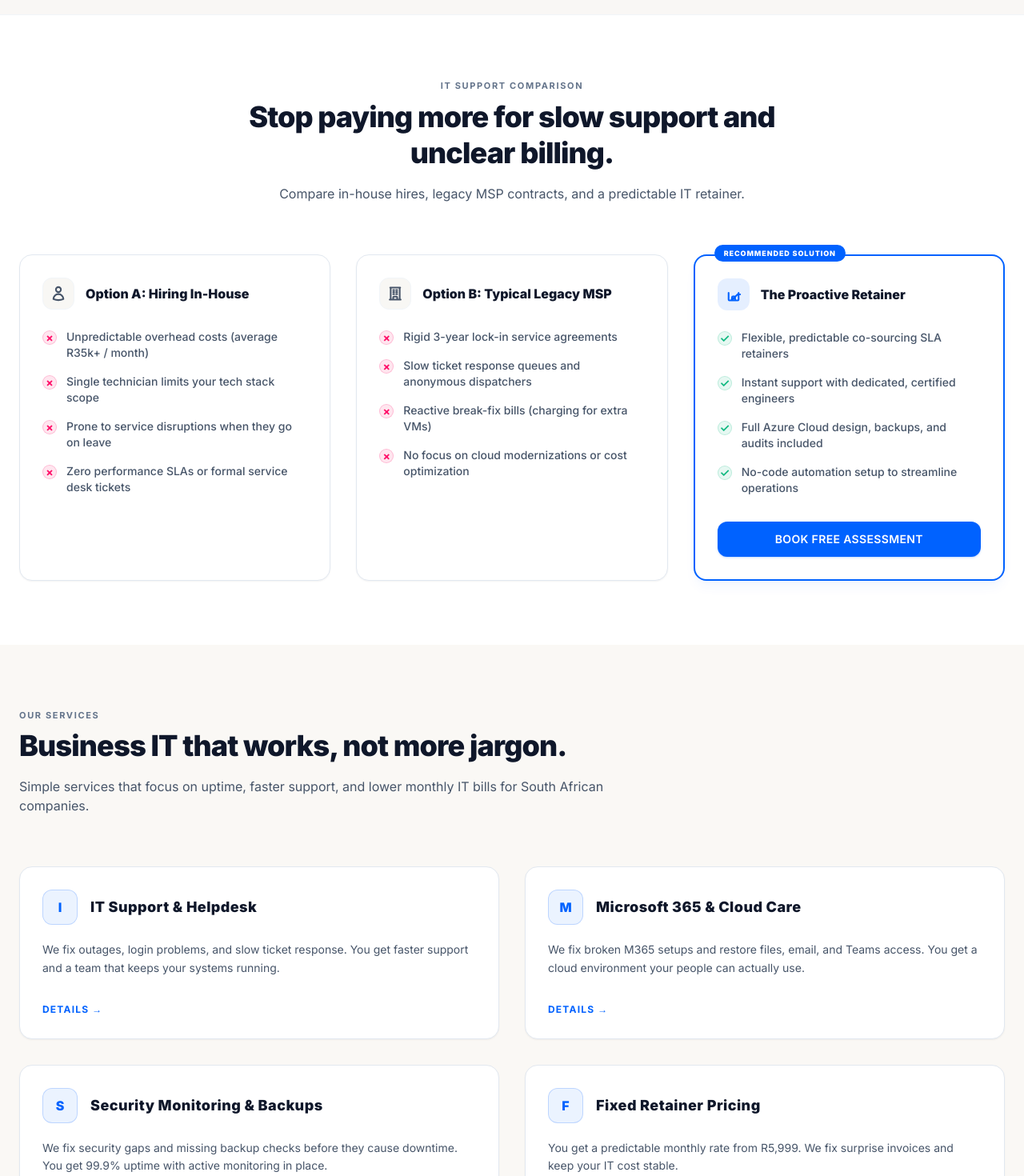
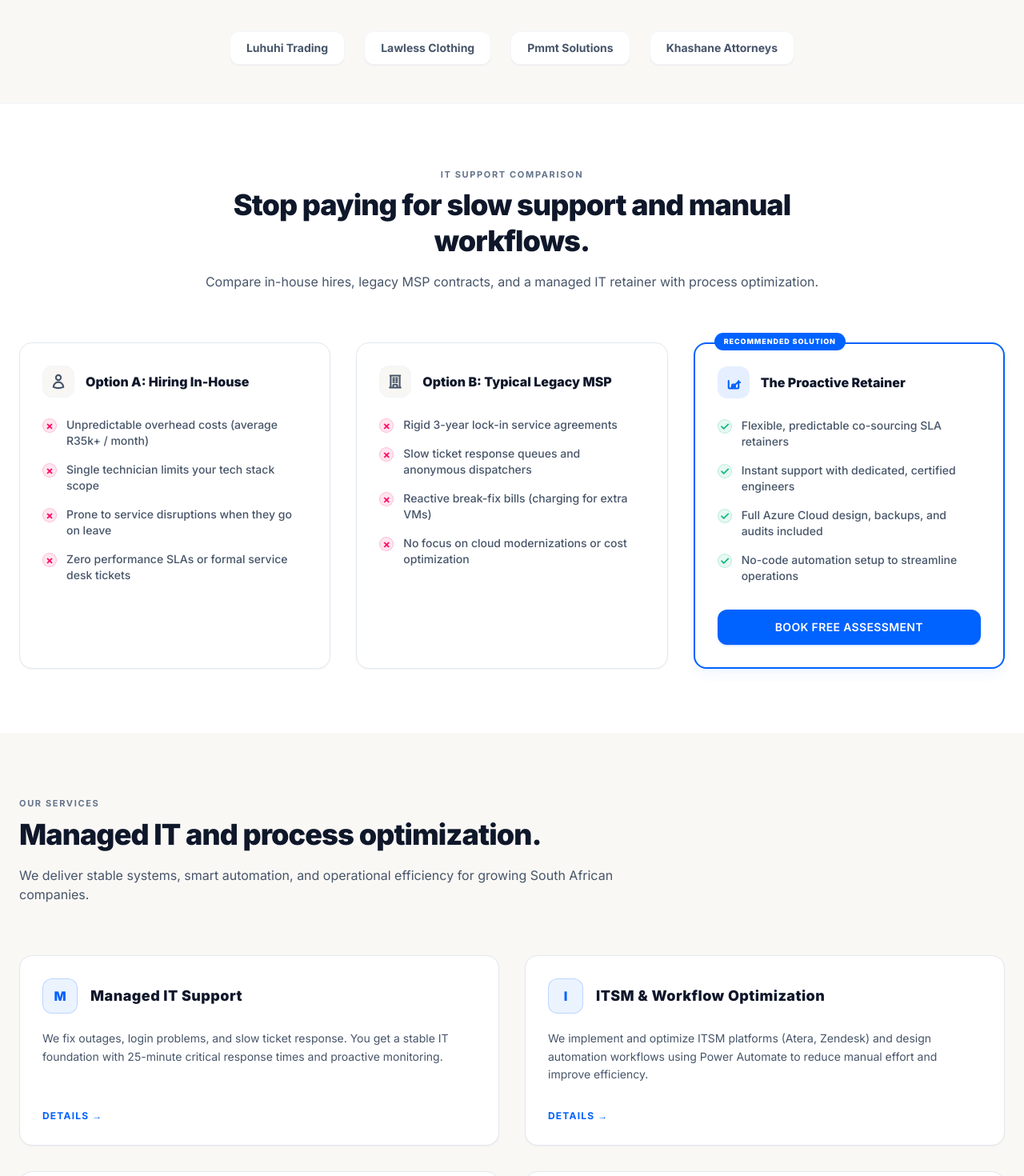
Before and after one commit to DrunkensteinRobot/lutendotech.com, a React (Vite) app: page / in a window 1280 px wide. Shown: the part 1140-2610 px from the top of the page at 80% size. Built offline with nearby package versions, Linux system fonts and the light colour scheme.

Commit message:
Update trust signals and add Certifications with real logos

```diff
--- a/src/App.jsx
+++ b/src/App.jsx
@@ -12,6 +12,7 @@ import Pricing from './components/Pricing';
 import FAQ from './components/FAQ';
 import Contact from './components/Contact';
 import Footer from './components/Footer';
+import Certifications from './components/Certifications';
 
 function App() {
   return (
@@ -28,6 +29,7 @@ function App() {
         <Testimonials />
         <Results />
         <Credentials />
+        <Certifications />
         <Pricing />
         <FAQ />
         <Contact />
--- a/src/components/About.jsx
+++ b/src/components/About.jsx
@@ -15,13 +15,13 @@ export default function About() {
           >
             <span className="section-label mb-2 block">About LK Digital Solutions</span>
             <h2 className="text-3xl sm:text-4xl font-extrabold text-text-dark tracking-tight leading-tight mb-6">
-              We keep business IT stable and simple.
+              We keep IT stable and operations efficient.
             </h2>
             <p className="text-base text-text-secondary leading-relaxed mb-5">
-              We fix slow support, unreliable backups, and systems that fail after updates. Our local team works with South African companies to deliver clear uptime goals and predictable IT operations.
+              We manage your IT foundation while designing the workflows and automation that improve how your team works. From cloud infrastructure to ITSM implementation, we fix slow processes alongside system reliability.
             </p>
             <p className="text-base text-text-secondary leading-relaxed">
-              In eight years, 15 businesses have relied on us for managed support, cloud care, and security monitoring. You get honest reporting, fast response times, and a fixed monthly rate.
+              In eight years, 15 businesses have relied on us for managed support, process optimization, and infrastructure design. You get honest reporting, fast response times, and a fixed monthly rate.
             </p>
           </div>
 
--- /dev/null
+++ b/src/components/Certifications.jsx
@@ -0,0 +1,150 @@
+import useScrollFade from '../hooks/useScrollFade';
+
+export default function Certifications() {
+  const { ref, visible } = useScrollFade();
+
+  const getLogoUrl = (issuer) => {
+    if (issuer.includes('Microsoft')) return 'https://cdn.simpleicons.org/microsoft/00A4EF';
+    if (issuer.includes('CompTIA')) return 'https://cdn.simpleicons.org/comptia/FF4F00';
+    if (issuer.includes('LinkedIn')) return 'https://cdn.simpleicons.org/linkedin/0A66C2';
+    if (issuer.includes('Zendesk')) return 'https://cdn.simpleicons.org/zendesk/03363D';
+    return '';
+  };
+
+  const certs = [
+    {
+      title: "Azure Data Fundamentals",
+      issuer: "Microsoft",
+      date: "Jan 2026",
+      id: "360B30058B674BA1",
+      badge: "☁️"
+    },
+    {
+      title: "System Administration Essentials",
+      issuer: "Microsoft & LinkedIn",
+      date: "Dec 2024",
+      badge: "⚙️"
+    },
+    {
+      title: "Information Protection & Compliance Admin",
+      issuer: "Microsoft",
+      date: "Dec 2024",
+      id: "FA9C950884627379",
+      badge: "🛡️"
+    },
+    {
+      title: "CompTIA A+ ce",
+      issuer: "CompTIA",
+      date: "Nov 2024",
+      badge: "🖥️"
+    },
+    {
+      title: "Endpoint Administrator Associate",
+      issuer: "Microsoft 365",
+      date: "Dec 2024",
+      id: "CB556901CB3E5E65",
+      badge: "🔐"
+    },
+    {
+      title: "Security, Compliance & Identity Fundamentals",
+      issuer: "Microsoft",
+      date: "Nov 2024",
+      id: "7C8D06490FC3635F",
+      badge: "🔒"
+    },
+    {
+      title: "Microsoft 365 Fundamentals",
+      issuer: "Microsoft",
+      date: "Nov 2024",
+      id: "2A3AB13B3762E406",
+      badge: "💼"
+    },
+    {
+      title: "Azure Fundamentals",
+      issuer: "Microsoft",
+      date: "Aug 2024",
+      id: "34D869DBF963D830",
+      badge: "☁️"
+    },
+    {
+      title: "Cybersecurity Foundations",
+      issuer: "LinkedIn",
+      date: "Jun 2024",
+      badge: "🛡️"
+    },
+    {
+      title: "Cybersecurity Threat Landscape",
+      issuer: "LinkedIn",
+      date: "Jun 2024",
+      badge: "🔍"
+    },
+    {
+      title: "Cybersecurity Terminology",
+      issuer: "LinkedIn",
+      date: "Jun 2024",
+      badge: "📚"
+    },
+    {
+      title: "Zendesk Implementation Expert",
+      issuer: "Zendesk",
+      date: "Nov 2023",
+      id: "88yfkgusm8d",
+      badge: "🎧"
+    }
+  ];
+
+  return (
+    <section className="bg-bg-light py-20 relative z-20">
+      <div
+        ref={ref}
+        className={`w-full max-w-7xl mx-auto px-6 transition-all duration-700 ${
+          visible ? 'opacity-100 translate-y-0' : 'opacity-0 translate-y-6'
+        }`}
+      >
+        <div className="text-center max-w-2xl mx-auto mb-12 select-none">
+          <span className="section-label mb-1 block">Licenses & Certifications</span>
+          <h2 className="text-3xl sm:text-4xl font-extrabold text-text-dark tracking-tight leading-tight">
+            Certified Expertise
+          </h2>
+          <p className="text-base text-text-secondary mt-4">
+            Our team holds industry-recognized certifications, ensuring your IT infrastructure is managed according to the highest global standards.
+          </p>
+        </div>
+
+        <div className="grid grid-cols-1 sm:grid-cols-2 md:grid-cols-3 lg:grid-cols-4 gap-4 select-none">
+          {certs.map((cert, i) => (
+            <div
+              key={i}
+              className="bg-white border border-border-light rounded-xl p-5 shadow-xs hover:shadow-md hover:border-accent/30 transition-all duration-300 flex flex-col gap-3 group"
+            >
+              <div className="flex items-start justify-between gap-2">
+                <img src={getLogoUrl(cert.issuer)} alt={cert.issuer} className="h-6 w-6 object-contain" />
+                <span className="text-[9px] font-bold text-text-muted uppercase tracking-wider bg-bg-light px-2 py-0.5 rounded-full border border-border-light">
+                  {cert.issuer}
+                </span>
+              </div>
+
+              <div className="flex-1 flex flex-col justify-center">
+                <h3 className="text-sm font-extrabold text-text-dark leading-snug group-hover:text-accent transition-colors">
+                  {cert.title}
+                </h3>
+              </div>
+
+              <div className="pt-3 border-t border-border-light/50 flex flex-col gap-0.5">
+                <div className="flex justify-between items-center text-[10px] text-text-secondary">
+                  <span className="font-semibold">Issued</span>
+                  <span>{cert.date}</span>
+                </div>
+                {cert.id && (
+                  <div className="flex justify-between items-center text-[9px] text-text-muted mt-1 truncate" title={cert.id}>
+                    <span>ID: {cert.id}</span>
+                  </div>
+                )}
+              </div>
+            </div>
+          ))}
+        </div>
+      </div>
+    </section>
+  );
+}
--- a/src/components/Credentials.jsx
+++ b/src/components/Credentials.jsx
@@ -5,29 +5,29 @@ export default function Credentials() {
 
   const credentialsData = [
     {
-      title: 'Microsoft Partner',
-      description: 'Certified cloud support for local businesses',
-      badge: 'Partner'
+      title: 'ITSM Architecture',
+      description: 'Expert configuration of Atera & Zendesk platforms',
+      badge: 'Workflows'
     },
     {
-      title: 'ISO 27001 Ready',
-      description: 'Security processes and audit controls',
-      badge: 'Security'
+      title: 'Cloud Automation',
+      description: 'Workflow optimization via Power Automate',
+      badge: 'Automation'
     },
     {
-      title: '8 years in business',
-      description: 'Serving South African companies since 2018',
-      badge: 'Experience'
+      title: 'Enterprise M365',
+      description: 'Entra ID & Exchange environment support',
+      badge: 'Admin'
     },
     {
-      title: '15 clients served',
-      description: 'Real local firms rely on our IT retainers',
-      badge: 'Clients'
+      title: 'Data & Server Ops',
+      description: 'SQL Server, Linux, & AWS EC2 Administration',
+      badge: 'Infrastructure'
     },
     {
-      title: 'Local support team',
-      description: 'Fast response times in South African time',
-      badge: 'Local'
+      title: 'Network Deployment',
+      description: 'Large-scale VLAN & hardware configurations',
+      badge: 'Networking'
     }
   ];
 
--- a/src/components/Footer.jsx
+++ b/src/components/Footer.jsx
@@ -19,7 +19,7 @@ export default function Footer() {
               </span>
             </a>
             <p className="text-xs sm:text-sm text-text-secondary leading-relaxed max-w-xs mt-1">
-              All-in-one IT co-sourcing retainers tailored for growing professional firms. We secure your architectures, manage your helpdesks, and automate your manual administrative tasks.
+              Managed IT support + process optimization for growing firms. We stabilize your infrastructure and automate workflows to improve efficiency and reduce costs.
             </p>
             <a href="https://www.linkedin.com/in/lutendo-kone-80497915b/" target="_blank" rel="noreferrer" className="text-xs font-semibold text-accent hover:text-accent-light transition-colors">
               LinkedIn: Lutendo Kone
--- a/src/components/Hero.jsx
+++ b/src/components/Hero.jsx
@@ -47,19 +47,19 @@ export default function Hero() {
           </div>
 
           <h1 className="text-4xl sm:text-5xl lg:text-6xl font-extrabold tracking-tight text-text-dark leading-[1.1] mb-6">
-            We fix IT downtime and slow support
+            Managed IT + process optimization that scales
           </h1>
 
           <p className="text-base sm:text-lg text-text-secondary leading-relaxed mb-8 max-w-xl">
-            Based in Gauteng, we keep systems stable and response times fast. You get clear pricing, backups that work, and a local team on hand.
+            Based in Gauteng, we manage your IT foundation and optimize your operations through automation. You get stable systems, faster workflows, and clear pricing.
           </p>
 
           <ul className="flex flex-col gap-4 mb-8 max-w-md">
             {[
               'Response time: 25 minutes for critical incidents',
-              'Save R15,000+ monthly on IT overhead',
-              'Fixed monthly rate from R5,999',
-              'Local support from a South African team'
+              'Workflow automation to save 10+ hours weekly',
+              'ITSM implementation and process design',
+              'Fixed monthly rate from R5,999'
             ].map((text, i) => (
               <li key={i} className="flex items-start gap-3 text-sm font-medium text-text-secondary select-none">
                 <span className="flex-shrink-0 w-5 h-5 bg-accent-cyan/10 border border-accent-cyan/20 rounded-full flex items-center justify-center text-accent-cyan mt-0.5">
--- a/src/components/Problem.jsx
+++ b/src/components/Problem.jsx
@@ -60,10 +60,10 @@ export default function Problem() {
         <div className="text-center max-w-3xl mx-auto mb-16 select-none">
           <span className="section-label mb-2 block">IT support comparison</span>
           <h2 className="text-3xl sm:text-4xl font-extrabold text-text-dark tracking-tight leading-tight">
-            Stop paying more for slow support and unclear billing.
+            Stop paying for slow support and manual workflows.
           </h2>
           <p className="text-base text-text-secondary mt-4">
-            Compare in-house hires, legacy MSP contracts, and a predictable IT retainer.
+            Compare in-house hires, legacy MSP contracts, and a managed IT retainer with process optimization.
           </p>
         </div>
 
--- a/src/components/Services.jsx
+++ b/src/components/Services.jsx
@@ -5,23 +5,23 @@ export default function Services() {
 
   const servicesData = [
     {
-      title: 'IT Support & Helpdesk',
-      description: 'We fix outages, login problems, and slow ticket response. You get faster support and a team that keeps your systems running.',
+      title: 'Managed IT Support',
+      description: 'We fix outages, login problems, and slow ticket response. You get a stable IT foundation with 25-minute critical response times and proactive monitoring.',
       link: '#contact'
     },
     {
-      title: 'Microsoft 365 & Cloud Care',
-      description: 'We fix broken M365 setups and restore files, email, and Teams access. You get a cloud environment your people can actually use.',
+      title: 'ITSM & Workflow Optimization',
+      description: 'We implement and optimize ITSM platforms (Atera, Zendesk) and design automation workflows using Power Automate to reduce manual effort and improve efficiency.',
       link: '#contact'
     },
     {
-      title: 'Security Monitoring & Backups',
-      description: 'We fix security gaps and missing backup checks before they cause downtime. You get 99.9% uptime with active monitoring in place.',
+      title: 'Cloud & Database Management',
+      description: 'We manage Microsoft 365, Azure, AWS, and SQL Server environments. We optimize queries, manage backups, and ensure your cloud platforms scale reliably.',
       link: '#contact'
     },
     {
-      title: 'Fixed Retainer Pricing',
-      description: 'You get a predictable monthly rate from R5,999. We fix surprise invoices and keep your IT cost stable.',
+      title: 'Process Mapping & Automation',
+      description: 'We analyze your operations, map workflows, and build scalable automation that improves team productivity and reduces recurring manual tasks.',
       link: '#contact'
     }
   ];
@@ -32,10 +32,10 @@ export default function Services() {
         <div className="max-w-3xl mb-16 select-none">
           <span className="section-label mb-2 block">Our Services</span>
           <h2 className="text-3xl sm:text-4xl font-extrabold text-text-dark tracking-tight leading-tight">
-            Business IT that works, not more jargon.
+            Managed IT and process optimization.
           </h2>
           <p className="text-base text-text-secondary mt-4">
-            Simple services that focus on uptime, faster support, and lower monthly IT bills for South African companies.
+            We deliver stable systems, smart automation, and operational efficiency for growing South African companies.
           </p>
         </div>
 
```
